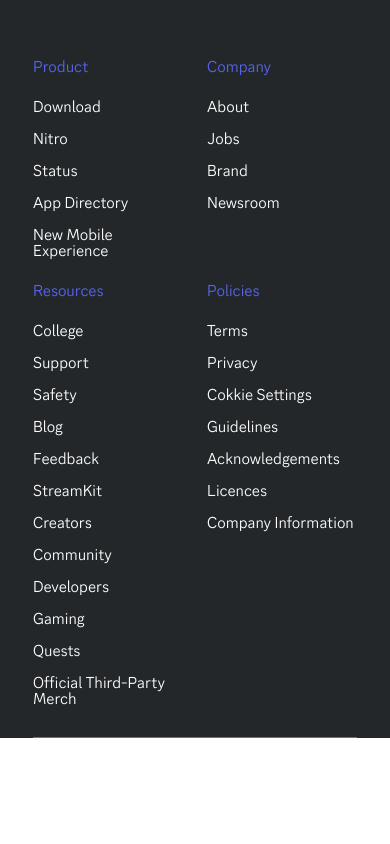
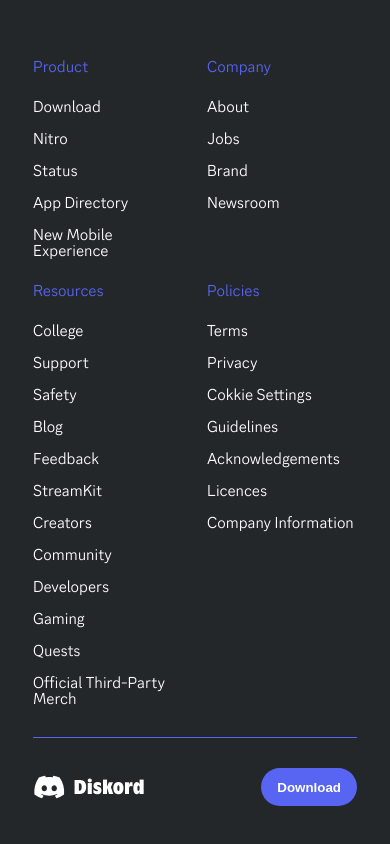
Before and after one commit to williamalowe/Diskord, a React (Vite) app: page / in a window 390 px wide. Shown: the part 3229-4073 px from the top of the page. Before the commit the page ends 3967 px from the top, so only its background shows below. Built offline with nearby package versions, Linux system fonts and the light colour scheme.

Commit message:
feat: add mob-view footerlogo

```diff
--- a/src/components/FooterLogo/FooterLogo.jsx
+++ b/src/components/FooterLogo/FooterLogo.jsx
@@ -12,6 +12,7 @@
         </div>
         <div className={styles.button}>
           <button>Sign Up</button>
+          <button className={styles.mob_button}>Download</button>
         </div>
       </div>
     </div>
--- a/src/components/FooterLogo/FooterLogo.module.css
+++ b/src/components/FooterLogo/FooterLogo.module.css
@@ -45,3 +45,22 @@
   box-shadow: 0px 8px 15px rgba(0, 0, 0, 0.2);
   opacity: 0.9;
 }
+.button>.mob_button {
+  display: none;
+  padding: 0 1rem;
+  width: fit-content;
+}
+@media screen and (max-width: 768px) {
+  .footer_logo {
+    padding-bottom: 40px;
+  }
+  .wrapper {
+    width: 324px;
+  }
+  .button>button {
+    display: none;
+  }
+  .button>.mob_button {
+    display: block;
+  }
+}
--- a/src/views/App/App.jsx
+++ b/src/views/App/App.jsx
@@ -27,7 +27,7 @@
       />
       <BannerArticle />
       <Footer />
-      {/* <FooterLogo /> */}
+      <FooterLogo />
     </main>
   )
 }
```
